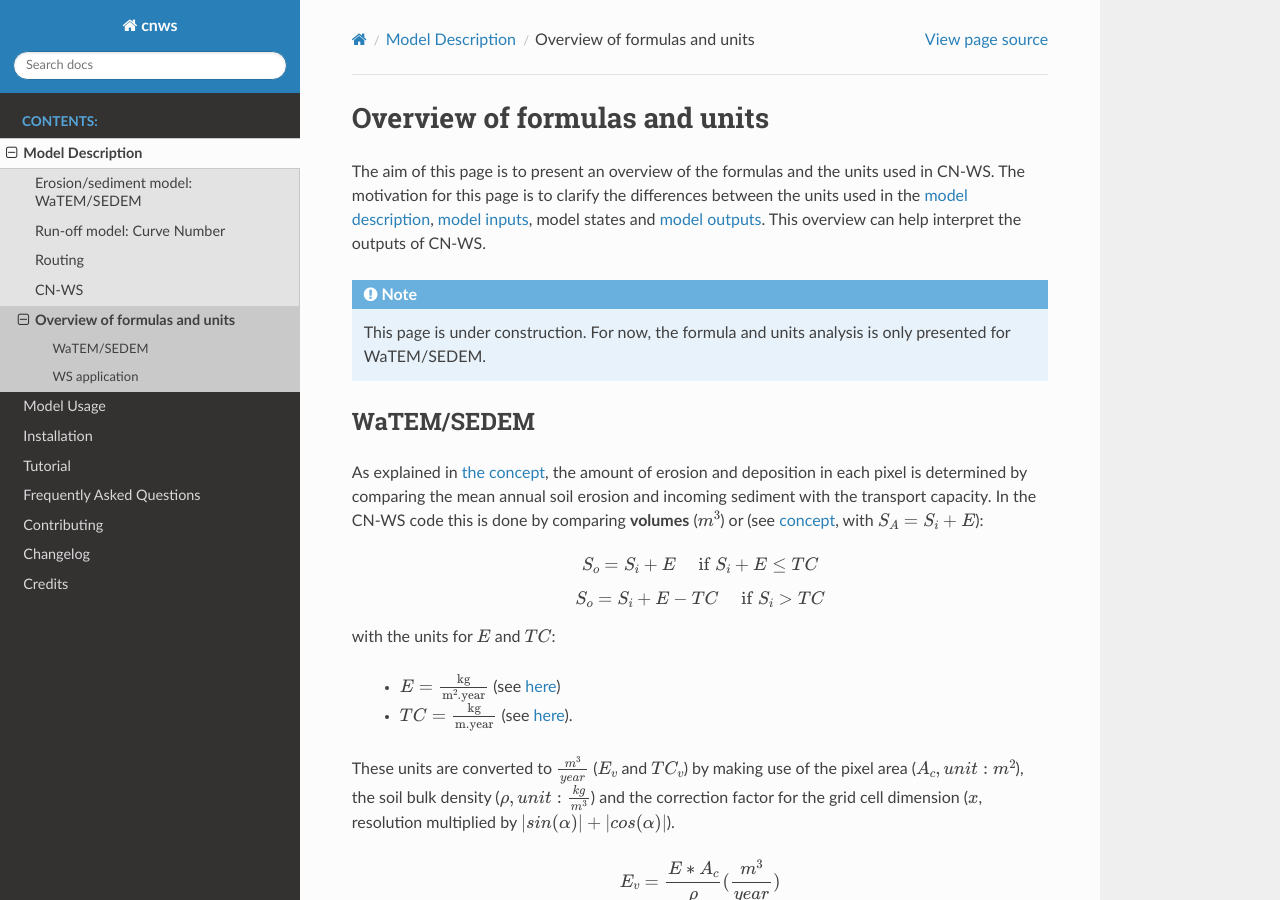
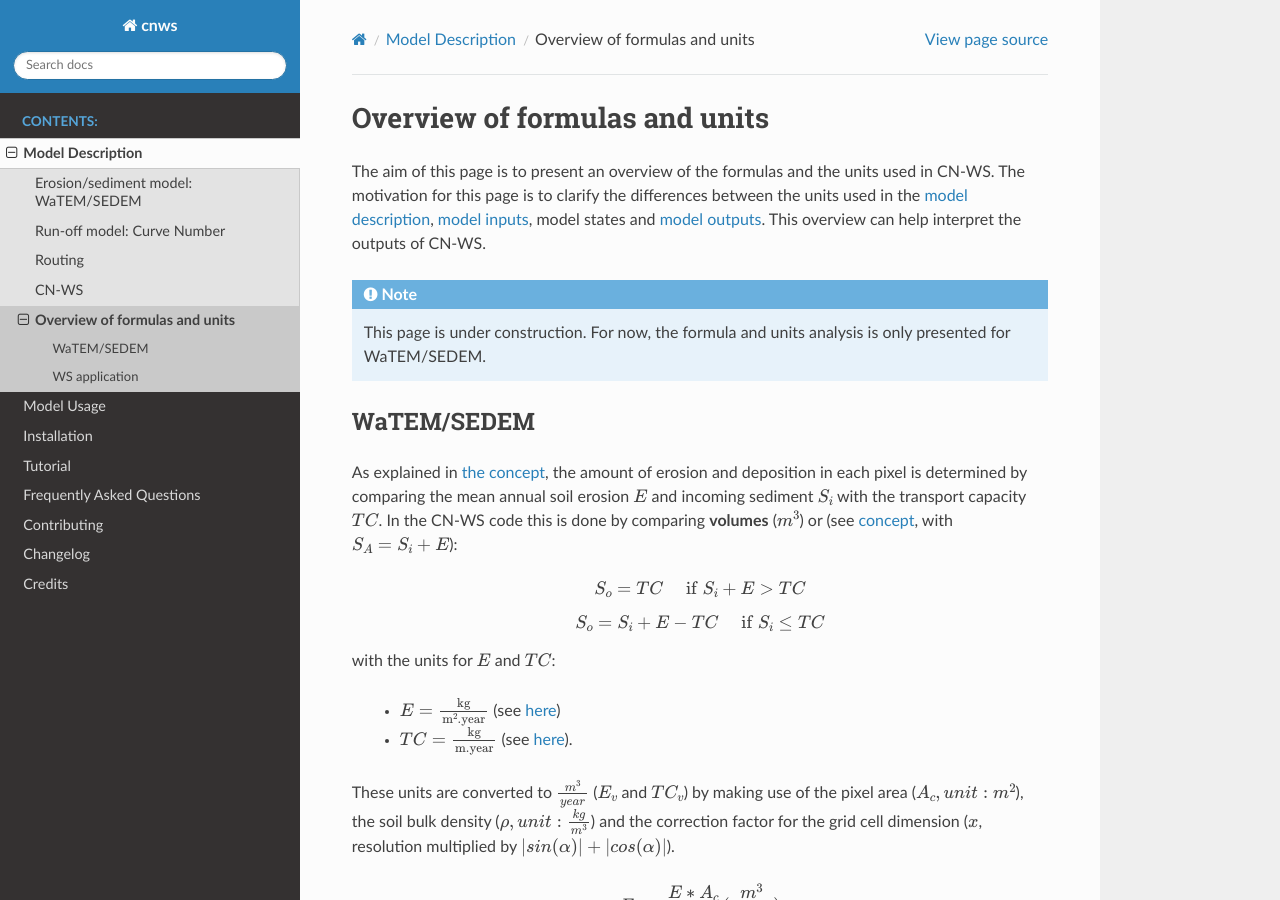
Before and after one commit to watem-sedem/watem-sedem, a Sphinx documentation site: the page built from docs/formulas-units.rst, in a window 1280 px wide and 900 px high. Built offline with Sphinx 7.4.7 and the Read the Docs theme 2.0.0, drawn with Linux system fonts in a browser that asks for light colours.

Commit message:
Correcting base equations

```diff
--- a/docs/formulas-units.rst
+++ b/docs/formulas-units.rst
@@ -19,16 +19,17 @@ WaTEM/SEDEM
 ===========
 
 As explained in :ref:`the concept <WS>`, the amount of erosion and deposition in
-each pixel is determined by comparing the mean annual soil erosion and incoming
-sediment with the transport capacity. In the CN-WS code this is done by
+each pixel is determined by comparing the mean annual soil erosion :math:`E`
+and incoming sediment :math:`S_i` with the transport capacity :math:`TC`.
+In the CN-WS code this is done by
 comparing **volumes** (:math:`m^3`) or (see :ref:`concept <Concept>`, with
 :math:`S_A =S_i+E`):
 
 .. math::
-    S_o = S_i + E \quad\text{ if } S_i+E \leq TC
+    S_o = TC \quad\text{ if } S_i+E > TC
 
 .. math::
-    S_o = S_i + E -TC \quad\text{ if } S_i>TC
+    S_o = S_i + E -TC \quad\text{ if } S_i \leq TC
 
 with the units for :math:`E` and :math:`TC`:
 
```
